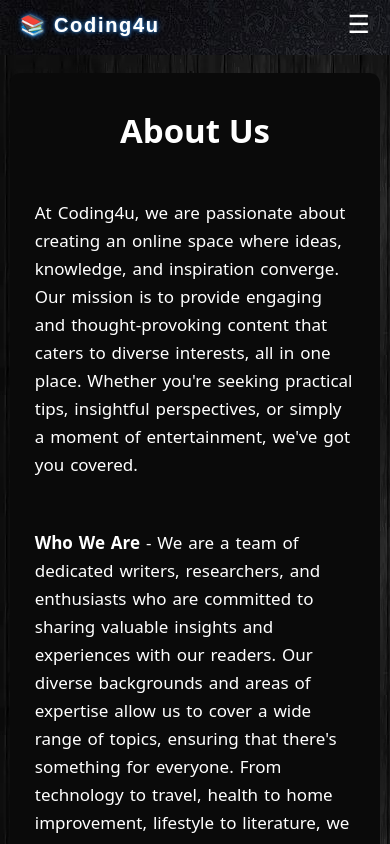
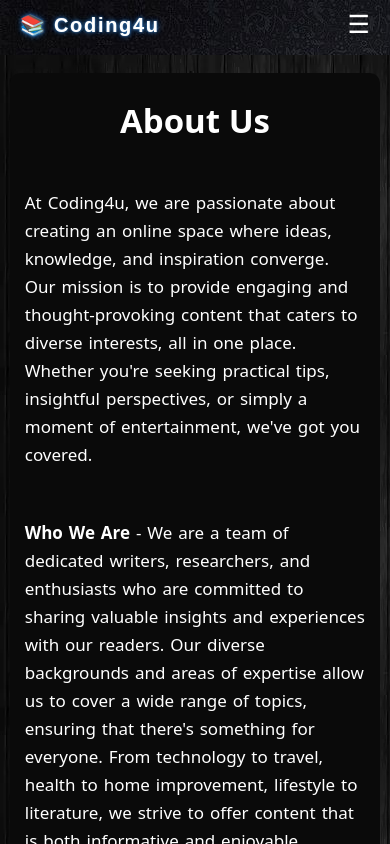
Before and after one commit to gs-gndu/expoworld-frontend, a Next.js app: page /about-us in a window 390 px wide. Shown: the top 844 px of the page. Built offline with nearby package versions, Linux system fonts and the light colour scheme.

Commit message:
sd5vs4vcsv

```diff
--- a/config.js
+++ b/config.js
@@ -1,5 +1,5 @@
-        export const API="https://backend-coding4u.vercel.app/api";
-        export const DOMAIN = "https://coding4u-project.vercel.app";
+         export const API="https://backend-coding4u.vercel.app/api";
+         export const DOMAIN = "https://coding4u-project.vercel.app";
         export const APP_NAME = "Coding4u";
         export const DISQUS_SHORTNAME = "my-cms-7";
         export const APP_DESCRIPTION = "Coding4U is a blog website where users can publish their articles related to programming or computer science field. It is designed to help individuals learn programming concepts, languages, and best practices."
--- a/pages/[slug].js
+++ b/pages/[slug].js
@@ -176,7 +176,7 @@ const SingleBlog0 = ({ blog, errorCode }) => {
 
 
                                 <section>
-                                    <img className={styles.resizeimg} src={`${API}/blog/photo/${blog.slug}`} alt={blog.title} />
+                                    <img className={styles.resizeimg} src={`${API}/blog/photo/${blog.slug}`} alt={blog.title} height={600} width={600}/>
                                 </section>
 
                                 <br /><br />
--- a/styles/blogposts.module.css
+++ b/styles/blogposts.module.css
@@ -38,9 +38,6 @@
   word-wrap: break-word;
 }
 
-.topsection {
-  text-align: center;
-}
 
 
 
@@ -149,12 +146,6 @@
   margin: auto;
 }
 
-
-.Imagecontainer{
-  /* width: 342px; */
-  height: 200px;
-  overflow: hidden;
-}
 
 .resizeimgrelated {
   width: 100%;
@@ -302,8 +293,6 @@ font-size: 80px;
 .topsection{
   text-align: center;
   color: white;
-  padding-right: 20px;
-  padding-left: 20px;
 }
 
 
@@ -385,7 +374,7 @@ font-size: 80px;
 
   .mypost{
     width: 95%;
-    padding: 25px;
+    padding: 15px;
     margin-top: 0px;
     opacity: 1;
   }
--- a/styles/globals.css
+++ b/styles/globals.css
@@ -142,6 +142,7 @@ pre{
   background-color: rgb(6, 1, 11);
   white-space: pre-wrap;
   word-wrap: break-word;
+  line-height: 1.9;
 }
 
 
```
